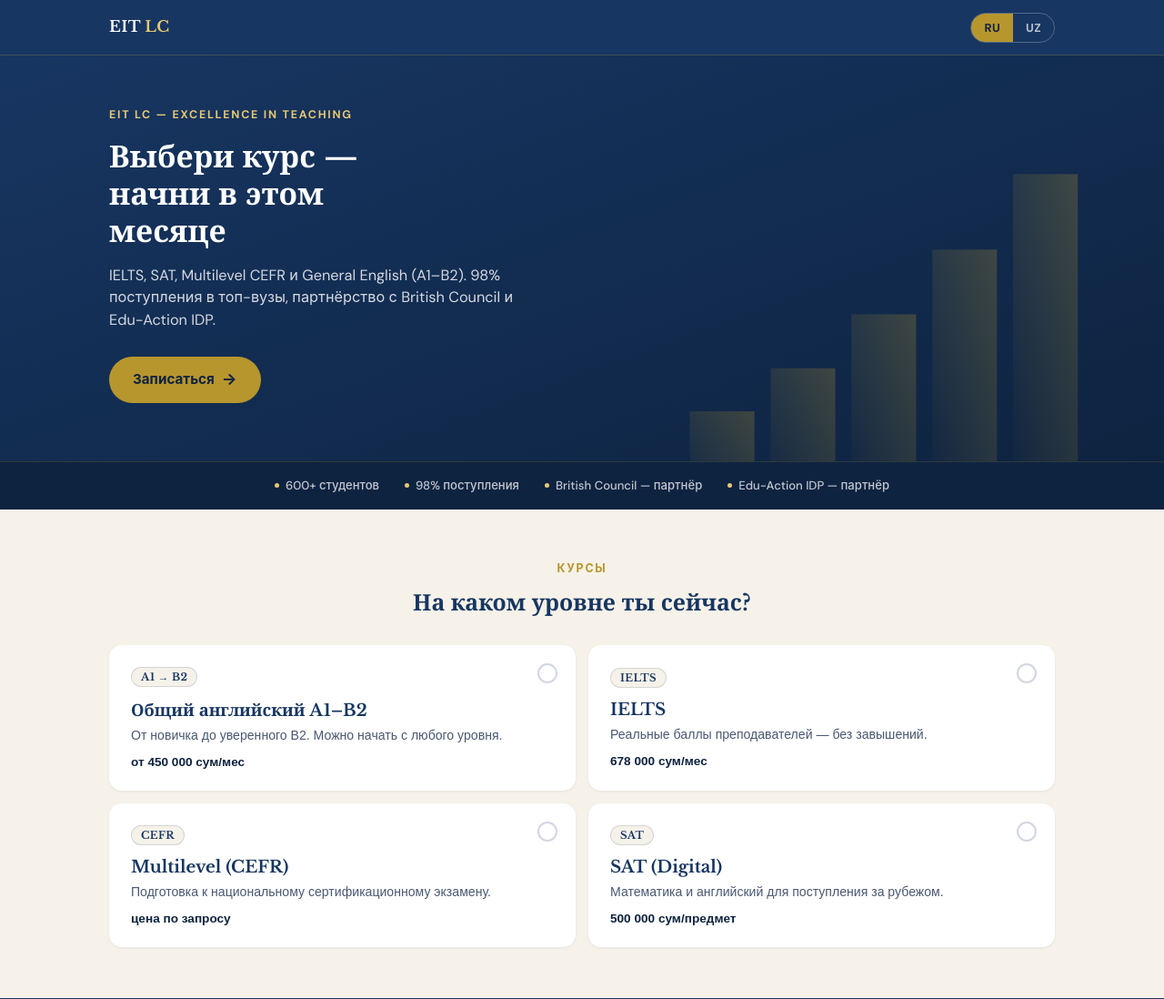
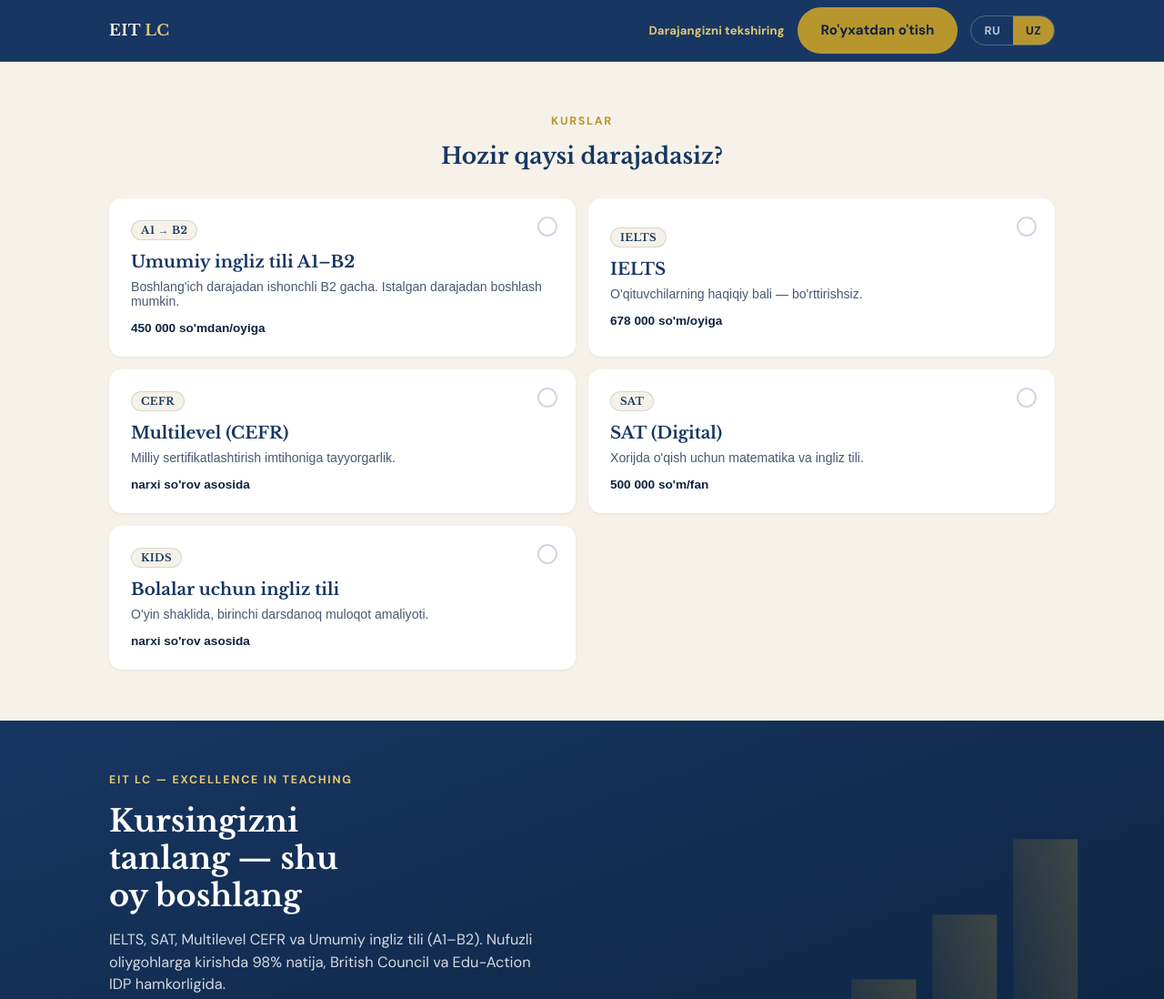
Before and after one commit to Islomov1/eit-lc-backend, a website: page public/index.html in a window 1280 px wide. Shown: the top 1098 px of the page at 91% size. Drawn offline with nearby package versions, Linux system fonts and the light colour scheme.

```diff
--- a/public/index.html
+++ b/public/index.html
@@ -1,5 +1,5 @@
 <!DOCTYPE html>
-<html lang="ru">
+<html lang="uz">
 <head>
 <meta charset="UTF-8">
 <meta name="viewport" content="width=device-width, initial-scale=1.0">
@@ -31,9 +31,13 @@
 
   /* ---------- NAV ---------- */
   .nav{position:sticky; top:0; z-index:50; background:var(--navy); border-bottom:1px solid rgba(184,150,46,.25);}
-  .nav .container{display:flex; align-items:center; justify-content:space-between; height:60px;}
+  .nav .container{display:flex; align-items:center; justify-content:space-between; height:auto; min-height:60px; flex-wrap:wrap; gap:10px 0; padding-top:8px; padding-bottom:8px;}
   .nav-logo{font-family:var(--serif); color:#fff; font-size:1.05rem; letter-spacing:.02em; font-weight:700;}
   .nav-logo span{color:var(--gold-light);}
+  .nav-actions{display:flex; align-items:center; gap:14px; flex-wrap:wrap;}
+  .nav-link{font-family:var(--sans); font-size:.82rem; font-weight:700; color:var(--gold-light); text-decoration:none; letter-spacing:.01em; white-space:nowrap;}
+  .nav-link:hover{color:#fff;}
+  .btn-nav{padding:9px 18px; font-size:.82rem;}
   .lang-toggle{display:flex; border:1px solid rgba(255,255,255,.25); border-radius:999px; overflow:hidden;}
   .lang-toggle button{background:transparent; border:none; color:rgba(255,255,255,.7); font-family:var(--sans); font-size:.8rem; font-weight:700; padding:7px 14px; cursor:pointer; letter-spacing:.03em;}
   .lang-toggle button.active{background:var(--gold); color:var(--navy-dark);}
@@ -113,43 +117,16 @@
 <nav class="nav">
   <div class="container">
     <div class="nav-logo">EIT <span>LC</span></div>
-    <div class="lang-toggle" role="group" aria-label="Language">
-      <button type="button" data-lang-btn="ru" class="active">RU</button>
-      <button type="button" data-lang-btn="uz">UZ</button>
+    <div class="nav-actions">
+      <a href="https://eit-pt.vercel.app" class="nav-link" data-i18n="nav-placement">Проверь уровень</a>
+      <a href="#form" class="btn btn-nav" data-i18n="nav-signup">Записаться</a>
+      <div class="lang-toggle" role="group" aria-label="Language">
+        <button type="button" data-lang-btn="ru">RU</button>
+        <button type="button" data-lang-btn="uz" class="active">UZ</button>
+      </div>
     </div>
   </div>
 </nav>
-
-<header class="hero">
-  <svg class="hero-ladder" viewBox="0 0 1080 420" preserveAspectRatio="none" xmlns="http://www.w3.org/2000/svg">
-    <defs>
-      <linearGradient id="ladderGrad" x1="0" y1="1" x2="1" y2="0">
-        <stop offset="0" stop-color="#B8962E" stop-opacity="0"/>
-        <stop offset="1" stop-color="#B8962E" stop-opacity=".55"/>
-      </linearGradient>
-    </defs>
-    <rect x="640" y="330" width="60" height="90" fill="url(#ladderGrad)"/>
-    <rect x="715" y="290" width="60" height="130" fill="url(#ladderGrad)"/>
-    <rect x="790" y="240" width="60" height="180" fill="url(#ladderGrad)"/>
-    <rect x="865" y="180" width="60" height="240" fill="url(#ladderGrad)"/>
-    <rect x="940" y="110" width="60" height="310" fill="url(#ladderGrad)"/>
-  </svg>
-  <div class="container">
-    <div class="eyebrow" data-i18n="eyebrow">EIT LC — Excellence in Teaching</div>
-    <h1 data-i18n="h1">Выбери курс — начни в этом месяце</h1>
-    <p data-i18n="hero-sub">IELTS, SAT, Multilevel CEFR и General English (A1–B2). 98% поступления в топ-вузы, партнёрство с British Council и Edu-Action IDP.</p>
-    <a href="#form" class="btn"><span data-i18n="hero-cta">Записаться</span><span class="btn-arrow">→</span></a>
-  </div>
-</header>
-
-<div class="trust">
-  <div class="container">
-    <div class="trust-item" data-i18n="trust1">600+ студентов</div>
-    <div class="trust-item" data-i18n="trust2">98% поступления</div>
-    <div class="trust-item" data-i18n="trust3">British Council — партнёр</div>
-    <div class="trust-item" data-i18n="trust4">Edu-Action IDP — партнёр</div>
-  </div>
-</div>
 
 <section class="section">
   <div class="container">
@@ -191,9 +168,49 @@
         <div class="course-price" data-i18n="c4-price">500 000 сум/предмет</div>
       </button>
 
+      <button type="button" class="course-card" data-course="Kids" data-course-label-ru="Kids" data-course-label-uz="Kids">
+        <span class="course-badge">KIDS</span>
+        <div class="course-check"><svg viewBox="0 0 24 24" fill="none"><path d="M5 13l4 4L19 7" stroke="#fff" stroke-width="3" stroke-linecap="round" stroke-linejoin="round"/></svg></div>
+        <h3 data-i18n="c5-title">Английский для детей</h3>
+        <p data-i18n="c5-desc">Игровой формат, разговорная практика с первых занятий.</p>
+        <div class="course-price" data-i18n="c5-price">цена по запросу</div>
+      </button>
+
     </div>
   </div>
 </section>
+
+<header class="hero">
+  <svg class="hero-ladder" viewBox="0 0 1080 420" preserveAspectRatio="none" xmlns="http://www.w3.org/2000/svg">
+    <defs>
+      <linearGradient id="ladderGrad" x1="0" y1="1" x2="1" y2="0">
+        <stop offset="0" stop-color="#B8962E" stop-opacity="0"/>
+        <stop offset="1" stop-color="#B8962E" stop-opacity=".55"/>
+      </linearGradient>
+    </defs>
+    <rect x="640" y="330" width="60" height="90" fill="url(#ladderGrad)"/>
+    <rect x="715" y="290" width="60" height="130" fill="url(#ladderGrad)"/>
+    <rect x="790" y="240" width="60" height="180" fill="url(#ladderGrad)"/>
+    <rect x="865" y="180" width="60" height="240" fill="url(#ladderGrad)"/>
+    <rect x="940" y="110" width="60" height="310" fill="url(#ladderGrad)"/>
+  </svg>
+  <div class="container">
+    <div class="eyebrow" data-i18n="eyebrow">EIT LC — Excellence in Teaching</div>
+    <h1 data-i18n="h1">Выбери курс — начни в этом месяце</h1>
+    <p data-i18n="hero-sub">IELTS, SAT, Multilevel CEFR и General English (A1–B2). 98% поступления в топ-вузы, партнёрство с British Council и Edu-Action IDP.</p>
+    <a href="#form" class="btn"><span data-i18n="hero-cta">Записаться</span><span class="btn-arrow">→</span></a>
+  </div>
+</header>
+
+<div class="trust">
+  <div class="container">
+    <div class="trust-item" data-i18n="trust1">600+ студентов</div>
+    <div class="trust-item" data-i18n="trust2">98% поступления</div>
+    <div class="trust-item" data-i18n="trust3">British Council — партнёр</div>
+    <div class="trust-item" data-i18n="trust4">Edu-Action IDP — партнёр</div>
+  </div>
+</div>
+
 
 <section class="section form-section" id="form">
   <div class="container">
@@ -221,6 +238,7 @@
             <option value="IELTS" data-i18n="opt-c2">IELTS</option>
             <option value="Multilevel CEFR" data-i18n="opt-c3">Multilevel (CEFR)</option>
             <option value="SAT" data-i18n="opt-c4">SAT (Digital)</option>
+            <option value="Kids" data-i18n="opt-c5">Английский для детей</option>
           </select>
         </div>
         <div class="field">
@@ -258,13 +276,16 @@
       "c1-title": "Общий английский A1–B2", "c1-desc": "От новичка до уверенного B2. Можно начать с любого уровня.", "c1-price": "от 450 000 сум/мес",
       "c2-title": "IELTS", "c2-desc": "Реальные баллы преподавателей — без завышений.", "c2-price": "678 000 сум/мес",
       "c3-title": "Multilevel (CEFR)", "c3-desc": "Подготовка к национальному сертификационному экзамену.", "c3-price": "цена по запросу",
+      "nav-placement": "Проверь уровень",
+      "nav-signup": "Записаться",
       "c4-title": "SAT (Digital)", "c4-desc": "Математика и английский для поступления за рубежом.", "c4-price": "500 000 сум/предмет",
+      "c5-title": "Английский для детей", "c5-desc": "Игровой формат, разговорная практика с первых занятий.", "c5-price": "цена по запросу",
       "form-h2": "Оставь заявку", "form-sub": "Мы свяжемся с тобой в течение дня.",
       "lbl-name": 'Имя и фамилия <span class="required-mark">*</span>',
       "lbl-phone": 'Номер телефона <span class="required-mark">*</span>',
       "lbl-course": 'Курс <span class="required-mark">*</span>',
       "lbl-comment": "Комментарий (необязательно)",
-      "opt-choose": "Выбери курс", "opt-c1": "Общий английский A1–B2", "opt-c2": "IELTS", "opt-c3": "Multilevel (CEFR)", "opt-c4": "SAT (Digital)",
+      "opt-choose": "Выбери курс", "opt-c1": "Общий английский A1–B2", "opt-c2": "IELTS", "opt-c3": "Multilevel (CEFR)", "opt-c4": "SAT (Digital)", "opt-c5": "Английский для детей",
       "ph-comment": "Например: удобное время занятий",
       "btn-submit": "Отправить заявку",
       "form-note": "Нажимая «Отправить», вы соглашаетесь на то, что мы свяжемся с вами по указанному номеру.",
@@ -284,13 +305,16 @@
       "c1-title": "Umumiy ingliz tili A1–B2", "c1-desc": "Boshlang'ich darajadan ishonchli B2 gacha. Istalgan darajadan boshlash mumkin.", "c1-price": "450 000 so'mdan/oyiga",
       "c2-title": "IELTS", "c2-desc": "O'qituvchilarning haqiqiy bali — bo'rttirishsiz.", "c2-price": "678 000 so'm/oyiga",
       "c3-title": "Multilevel (CEFR)", "c3-desc": "Milliy sertifikatlashtirish imtihoniga tayyorgarlik.", "c3-price": "narxi so'rov asosida",
+      "nav-placement": "Darajangizni tekshiring",
+      "nav-signup": "Ro'yxatdan o'tish",
       "c4-title": "SAT (Digital)", "c4-desc": "Xorijda o'qish uchun matematika va ingliz tili.", "c4-price": "500 000 so'm/fan",
+      "c5-title": "Bolalar uchun ingliz tili", "c5-desc": "O'yin shaklida, birinchi darsdanoq muloqot amaliyoti.", "c5-price": "narxi so'rov asosida",
       "form-h2": "Ariza qoldiring", "form-sub": "Bir kun ichida siz bilan bog'lanamiz.",
       "lbl-name": 'Ism va familiya <span class="required-mark">*</span>',
       "lbl-phone": 'Telefon raqami <span class="required-mark">*</span>',
       "lbl-course": 'Kurs <span class="required-mark">*</span>',
       "lbl-comment": "Izoh (ixtiyoriy)",
-      "opt-choose": "Kursni tanlang", "opt-c1": "Umumiy ingliz tili A1–B2", "opt-c2": "IELTS", "opt-c3": "Multilevel (CEFR)", "opt-c4": "SAT (Digital)",
+      "opt-choose": "Kursni tanlang", "opt-c1": "Umumiy ingliz tili A1–B2", "opt-c2": "IELTS", "opt-c3": "Multilevel (CEFR)", "opt-c4": "SAT (Digital)", "opt-c5": "Bolalar uchun ingliz tili",
       "ph-comment": "Masalan: qulay dars vaqti",
       "btn-submit": "Arizani yuborish",
       "form-note": "«Yuborish» tugmasini bosish orqali siz ko'rsatilgan raqam orqali siz bilan bog'lanishimizga rozilik bildirasiz.",
@@ -403,7 +427,7 @@
     }
   });
 
-  applyLang('ru');
+  applyLang('uz');
 })();
 </script>
 
```
Also changed, not shown: api/leads.js (renamed from server.js, +12 -24 lines), package.json (+2 -9 lines), 1 other file.
